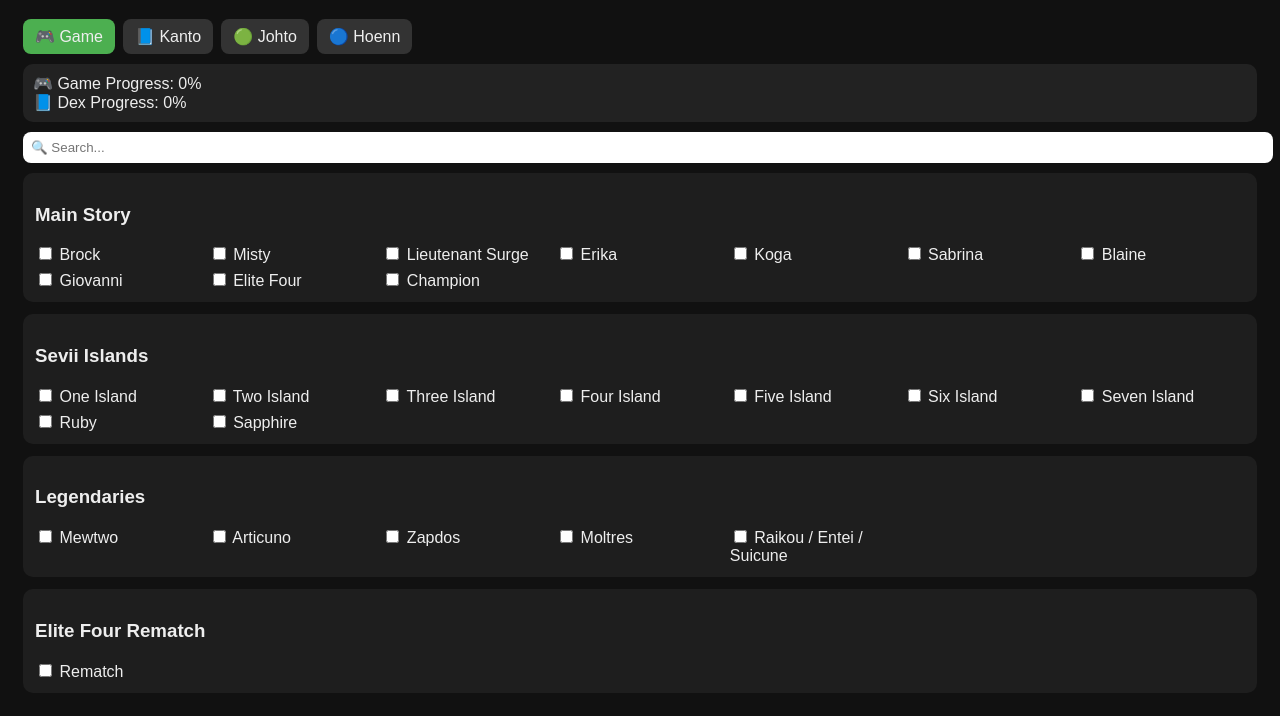
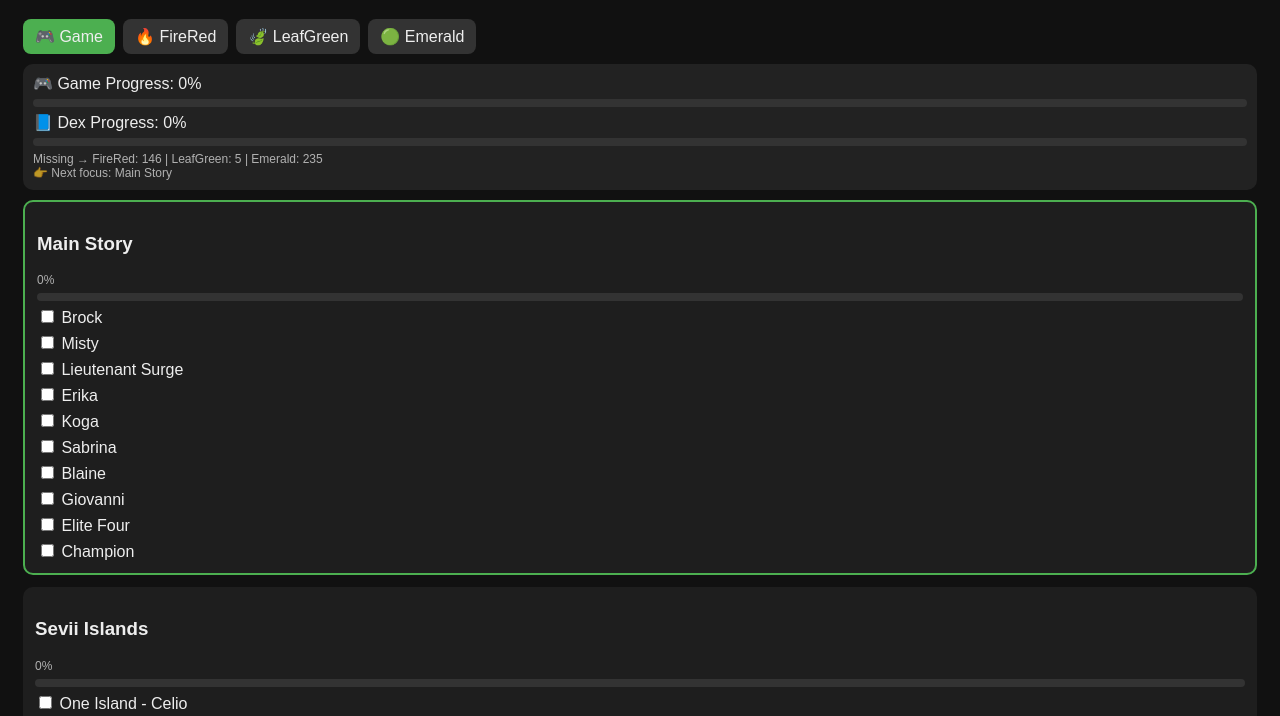
Before and after one commit to matbaek/Firered-Tracker, a plain HTML site: page index.html in a window 1280 px wide. Shown: the part 84-800 px from the top of the page. Drawn offline with Linux system fonts and the light colour scheme.

Commit message:
Update title and improve layout in index.html

```diff
--- a/index.html
+++ b/index.html
@@ -1,49 +1,69 @@
 <!DOCTYPE html>
+
 <html lang="en">
 <head>
 <meta charset="UTF-8">
 <meta name="viewport" content="width=device-width, initial-scale=1.0">
 <title>FireRed Ultimate Tracker</title>
 <link rel="manifest" href="manifest.json">
+
 <style>
 body { font-family: Arial; background:#111; color:#eee; padding:15px; }
 h1 { text-align:center; }
+
 .tabs { display:flex; gap:8px; margin-bottom:10px; flex-wrap:wrap; }
 .tab { padding:8px 12px; background:#333; border-radius:8px; cursor:pointer; }
 .active { background:#4caf50; }
+
 .section { background:#1e1e1e; padding:12px; margin-bottom:12px; border-radius:10px; }
-.grid { display:grid; grid-template-columns: repeat(auto-fill,minmax(160px,1fr)); gap:6px; }
+.list { display:flex; flex-direction:column; gap:6px; }
+
 .summary { background:#222; padding:10px; border-radius:10px; margin-bottom:10px; }
-input[type="text"] { width:100%; padding:8px; margin-bottom:10px; border-radius:8px; border:none; }
+
+.progressbar {
+  height:8px; background:#333; border-radius:6px;
+  overflow:hidden; margin:6px 0;
+}
+.progressfill {
+  height:100%; background:#4caf50;
+}
+
 .small { font-size:12px; opacity:0.7; }
+.highlight { border:2px solid #4caf50; }
 </style>
+
 </head>
+
 <body>
 
 <h1>FireRed Ultimate Tracker</h1>
 
 <div class="tabs">
   <div class="tab active" onclick="setTab('game', this)">🎮 Game</div>
-  <div class="tab" onclick="setTab('kanto', this)">📘 Kanto</div>
-  <div class="tab" onclick="setTab('johto', this)">🟢 Johto</div>
-  <div class="tab" onclick="setTab('hoenn', this)">🔵 Hoenn</div>
+  <div class="tab" onclick="setTab('firered', this)">🔥 FireRed</div>
+  <div class="tab" onclick="setTab('leafgreen', this)">🍃 LeafGreen</div>
+  <div class="tab" onclick="setTab('emerald', this)">🟢 Emerald</div>
 </div>
 
 <div class="summary">
   <div>🎮 Game Progress: <span id="gameProgress">0</span>%</div>
+  <div class="progressbar"><div id="gameBar" class="progressfill"></div></div>
+
   <div>📘 Dex Progress: <span id="dexProgress">0</span>%</div>
+  <div class="progressbar"><div id="dexBar" class="progressfill"></div></div>
+
+  <div id="missing" class="small"></div>
+  <div id="recommendation" class="small"></div>
 </div>
-
-<input type="text" id="search" placeholder="🔍 Search..." oninput="filter()">
 
 <div id="app"></div>
 
 <script>
 let currentTab = "game";
 
-// --- FULL POKEMON NAMES (GEN 1-3) ---
+// --- FULL NAMES ---
 const names = {};
-const nameList = [
+const fullList = [
 "Bulbasaur","Ivysaur","Venusaur","Charmander","Charmeleon","Charizard","Squirtle","Wartortle","Blastoise",
 "Caterpie","Metapod","Butterfree","Weedle","Kakuna","Beedrill","Pidgey","Pidgeotto","Pidgeot","Rattata","Raticate",
 "Spearow","Fearow","Ekans","Arbok","Pikachu","Raichu","Sandshrew","Sandslash","Nidoran♀","Nidorina","Nidoqueen",
@@ -56,44 +76,56 @@
 "Exeggcute","Exeggutor","Cubone","Marowak","Hitmonlee","Hitmonchan","Lickitung","Koffing","Weezing","Rhyhorn","Rhydon",
 "Chansey","Tangela","Kangaskhan","Horsea","Seadra","Goldeen","Seaking","Staryu","Starmie","Mr. Mime","Scyther","Jynx",
 "Electabuzz","Magmar","Pinsir","Tauros","Magikarp","Gyarados","Lapras","Ditto","Eevee","Vaporeon","Jolteon","Flareon",
-"Porygon","Omanyte","Omastar","Kabuto","Kabutops","Aerodactyl","Snorlax","Articuno","Zapdos","Moltres","Dratini","Dragonair","Dragonite","Mewtwo","Mew"
+"Porygon","Omanyte","Omastar","Kabuto","Kabutops","Aerodactyl","Snorlax","Articuno","Zapdos","Moltres","Dratini","Dragonair","Dragonite","Mewtwo","Mew",
+"Chikorita","Bayleef","Meganium","Cyndaquil","Quilava","Typhlosion","Totodile","Croconaw","Feraligatr","Sentret","Furret","Hoothoot","Noctowl",
+"Ledyba","Ledian","Spinarak","Ariados","Crobat","Chinchou","Lanturn","Pichu","Cleffa","Igglybuff","Togepi","Togetic","Natu","Xatu",
+"Mareep","Flaaffy","Ampharos","Bellossom","Marill","Azumarill","Sudowoodo","Politoed","Hoppip","Skiploom","Jumpluff","Aipom",
+"Sunkern","Sunflora","Yanma","Wooper","Quagsire","Espeon","Umbreon","Murkrow","Slowking","Misdreavus","Unown","Wobbuffet",
+"Girafarig","Pineco","Forretress","Dunsparce","Gligar","Steelix","Snubbull","Granbull","Qwilfish","Scizor","Shuckle","Heracross",
+"Sneasel","Teddiursa","Ursaring","Slugma","Magcargo","Swinub","Piloswine","Corsola","Remoraid","Octillery","Delibird",
+"Mantine","Skarmory","Houndour","Houndoom","Kingdra","Phanpy","Donphan","Porygon2","Stantler","Smeargle","Tyrogue",
+"Hitmontop","Smoochum","Elekid","Magby","Miltank","Blissey","Raikou","Entei","Suicune","Larvitar","Pupitar","Tyranitar",
+"Lugia","Ho-Oh","Celebi",
+"Treecko","Grovyle","Sceptile","Torchic","Combusken","Blaziken","Mudkip","Marshtomp","Swampert",
+"Poochyena","Mightyena","Zigzagoon","Linoone","Wurmple","Silcoon","Beautifly","Cascoon","Dustox",
+"Lotad","Lombre","Ludicolo","Seedot","Nuzleaf","Shiftry","Taillow","Swellow","Wingull","Pelipper",
+"Ralts","Kirlia","Gardevoir","Surskit","Masquerain","Shroomish","Breloom","Slakoth","Vigoroth","Slaking",
+"Nincada","Ninjask","Shedinja","Whismur","Loudred","Exploud","Makuhita","Hariyama","Azurill","Nosepass",
+"Skitty","Delcatty","Sableye","Mawile","Aron","Lairon","Aggron","Meditite","Medicham","Electrike","Manectric",
+"Plusle","Minun","Volbeat","Illumise","Roselia","Gulpin","Swalot","Carvanha","Sharpedo","Wailmer","Wailord",
+"Numel","Camerupt","Torkoal","Spoink","Grumpig","Spinda","Trapinch","Vibrava","Flygon","Cacnea","Cacturne",
+"Swablu","Altaria","Zangoose","Seviper","Lunatone","Solrock","Barboach","Whiscash","Corphish","Crawdaunt",
+"Baltoy","Claydol","Lileep","Cradily","Anorith","Armaldo","Feebas","Milotic","Castform","Kecleon",
+"Shuppet","Banette","Duskull","Dusclops","Tropius","Chimecho","Absol","Wynaut","Snorunt","Glalie",
+"Spheal","Sealeo","Walrein","Clamperl","Huntail","Gorebyss","Relicanth","Luvdisc",
+"Bagon","Shelgon","Salamence","Beldum","Metang","Metagross",
+"Regirock","Regice","Registeel","Latias","Latios","Kyogre","Groudon","Rayquaza","Jirachi","Deoxys"
 ];
-nameList.forEach((n,i)=>names[i+1]=n);
 
-// --- TAGS ---
-const tradeOnly = new Set([37,69,79,120,127]);
-const tradeEvo = new Set([65,68,94,76]);
-const eventOnly = new Set([151,251,386]);
+fullList.forEach((n,i)=>names[i+1]=n);
 
-function tag(n){
-  if(eventOnly.has(n)) return " 🎟️";
-  if(tradeEvo.has(n)) return " 🔁";
-  if(tradeOnly.has(n)) return " 🔄";
-  return "";
-}
+// --- DATA ---
+const tradeOnly = [37,69,79,120,127];
+const fireRedList = Array.from({length:151},(_,i)=>i+1).filter(n=>!tradeOnly.includes(n));
+const leafGreenList = tradeOnly;
+const emeraldList = Array.from({length:235},(_,i)=>i+152);
 
 // --- GAME SECTIONS ---
 const gameSections = [
   {name:"Main Story", items:["Brock","Misty","Lieutenant Surge","Erika","Koga","Sabrina","Blaine","Giovanni","Elite Four","Champion"]},
-  {name:"Sevii Islands", items:["One Island","Two Island","Three Island","Four Island","Five Island","Six Island","Seven Island","Ruby","Sapphire"]},
+  {name:"Sevii Islands", items:[
+    "One Island - Celio","One Island - Mt Ember",
+    "Two Island - Lostelle","Two Island - Berry Forest",
+    "Three Island - Bikers","Three Island - Trainers",
+    "Four Island - Lorelei","Four Island - Icefall Cave",
+    "Five Island - Rocket Warehouse","Five Island - Sapphire",
+    "Six Island - Ruin Valley","Six Island - Dotted Hole",
+    "Seven Island - Trainer Tower","Seven Island - Lost Cave",
+    "Return Ruby","Return Sapphire"
+  ]},
   {name:"Legendaries", items:["Mewtwo","Articuno","Zapdos","Moltres","Raikou / Entei / Suicune"]},
   {name:"Elite Four Rematch", items:["Rematch"]}
 ];
-
-// --- DEX BY GAME ---
-const dexGroups = {
-  kanto:[
-    {name:"FireRed (Catchable)", list: Array.from({length:151},(_,i)=>i+1).filter(n=>!tradeOnly.has(n))},
-    {name:"LeafGreen (Required Trades)", list: Array.from(tradeOnly)},
-    {name:"Trade Evolutions", list: Array.from(tradeEvo)}
-  ],
-  johto:[
-    {name:"Pokémon Emerald (Johto Pokémon)", list: Array.from({length:100},(_,i)=>i+152)}
-  ],
-  hoenn:[
-    {name:"Ruby / Sapphire / Emerald", list: Array.from({length:135},(_,i)=>i+252)}
-  ]
-};
 
 function setTab(tab, el){
   currentTab = tab;
@@ -110,47 +142,66 @@
   app.innerHTML="";
 
   if(currentTab === "game"){
+
+    // find lowest
+    let lowest = null;
+
     gameSections.forEach((s,i)=>{
-      const div=document.createElement("div"); div.className="section";
-      div.innerHTML=`<h3>${s.name}</h3>`;
-      const grid=document.createElement("div"); grid.className="grid";
+      let checked = 0;
+      s.items.forEach((_,j)=>{ if(load(`g-${i}-${j}`)) checked++; });
+
+      let pct = checked / s.items.length;
+
+      if(pct < 1 && (lowest === null || pct < lowest.pct)){
+        lowest = { index: i, name: s.name, pct };
+      }
+    });
+
+    gameSections.forEach((s,i)=>{
+
+      let checked=0;
+      s.items.forEach((_,j)=>{ if(load(`g-${i}-${j}`)) checked++; });
+
+      let pct = checked / s.items.length;
+
+      const div=document.createElement("div");
+      div.className="section";
+
+      if(lowest && lowest.index === i){
+        div.classList.add("highlight");
+      }
+
+      div.innerHTML=`
+        <h3>${s.name}</h3>
+        <div class="small">${Math.floor(pct*100)}%</div>
+        <div class="progressbar">
+          <div class="progressfill" style="width:${pct*100}%"></div>
+        </div>
+      `;
+
+      const list=document.createElement("div");
+      list.className="list";
 
       s.items.forEach((item,j)=>{
         const id=`g-${i}-${j}`;
         const label=document.createElement("label");
         const cb=document.createElement("input");
-        cb.type="checkbox"; cb.checked=load(id);
-        cb.onchange=()=>{save(id,cb.checked); update();};
+
+        cb.type="checkbox";
+        cb.checked=load(id);
+        cb.onchange=()=>{save(id,cb.checked); render();};
+
         label.appendChild(cb);
         label.append(" "+item);
-        grid.appendChild(label);
+        list.appendChild(label);
       });
 
-      div.appendChild(grid);
+      div.appendChild(list);
       app.appendChild(div);
     });
 
-  } else {
-    dexGroups[currentTab].forEach(group=>{
-      const div=document.createElement("div"); div.className="section";
-      div.innerHTML=`<h3>${group.name}</h3>`;
-      const grid=document.createElement("div"); grid.className="grid";
-
-      group.list.forEach(n=>{
-        const id=`dex-${n}`;
-        const label=document.createElement("label");
-        const cb=document.createElement("input");
-        cb.type="checkbox"; cb.checked=load(id);
-        cb.onchange=()=>{save(id,cb.checked); update();};
-
-        label.appendChild(cb);
-        label.append(` #${n} ${names[n]||""}${tag(n)}`);
-        grid.appendChild(label);
-      });
-
-      div.appendChild(grid);
-      app.appendChild(div);
-    });
+    document.getElementById("recommendation").innerText =
+      lowest ? `👉 Next focus: ${lowest.name}` : "Done 🎉";
   }
 
   update();
@@ -158,31 +209,34 @@
 
 function update(){
   let gameTotal=0, gameChecked=0;
-  document.querySelectorAll("[id^='app'] input").forEach(cb=>{
-    if(cb.id?.startsWith("g-")){
+
+  gameSections.forEach((s,i)=>{
+    s.items.forEach((_,j)=>{
       gameTotal++;
-      if(cb.checked) gameChecked++;
-    }
+      if(load(`g-${i}-${j}`)) gameChecked++;
+    });
   });
 
-  let dexTotal=386, dexChecked=0;
+  let dexChecked=0;
   for(let i=1;i<=386;i++){
     if(load(`dex-${i}`)) dexChecked++;
   }
 
-  document.getElementById("gameProgress").innerText = gameTotal?Math.floor(gameChecked/gameTotal*100):0;
-  document.getElementById("dexProgress").innerText = Math.floor(dexChecked/dexTotal*100);
-}
+  let gamePct = Math.floor((gameChecked/gameTotal)*100);
+  let dexPct = Math.floor((dexChecked/386)*100);
 
-function filter(){
-  const q=document.getElementById("search").value.toLowerCase();
-  document.querySelectorAll("label").forEach(l=>{
-    l.style.display=l.innerText.toLowerCase().includes(q)?"block":"none";
-  });
-}
+  document.getElementById("gameProgress").innerText = gamePct;
+  document.getElementById("dexProgress").innerText = dexPct;
 
-if ('serviceWorker' in navigator) {
-  navigator.serviceWorker.register('sw.js');
+  document.getElementById("gameBar").style.width = gamePct+"%";
+  document.getElementById("dexBar").style.width = dexPct+"%";
+
+  let missingFR = fireRedList.filter(n=>!load(`dex-${n}`)).length;
+  let missingLG = leafGreenList.filter(n=>!load(`dex-${n}`)).length;
+  let missingEM = emeraldList.filter(n=>!load(`dex-${n}`)).length;
+
+  document.getElementById("missing").innerText =
+    `Missing → FireRed: ${missingFR} | LeafGreen: ${missingLG} | Emerald: ${missingEM}`;
 }
 
 render();
```
